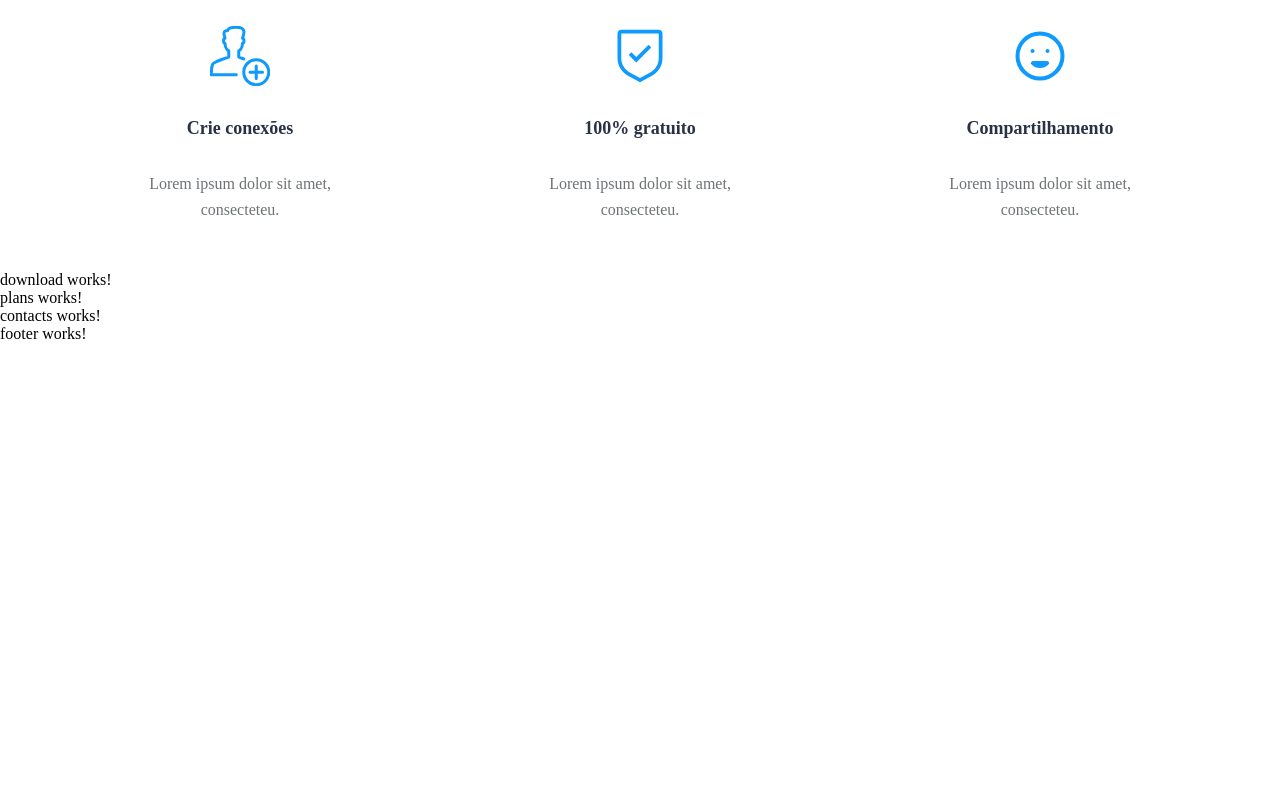
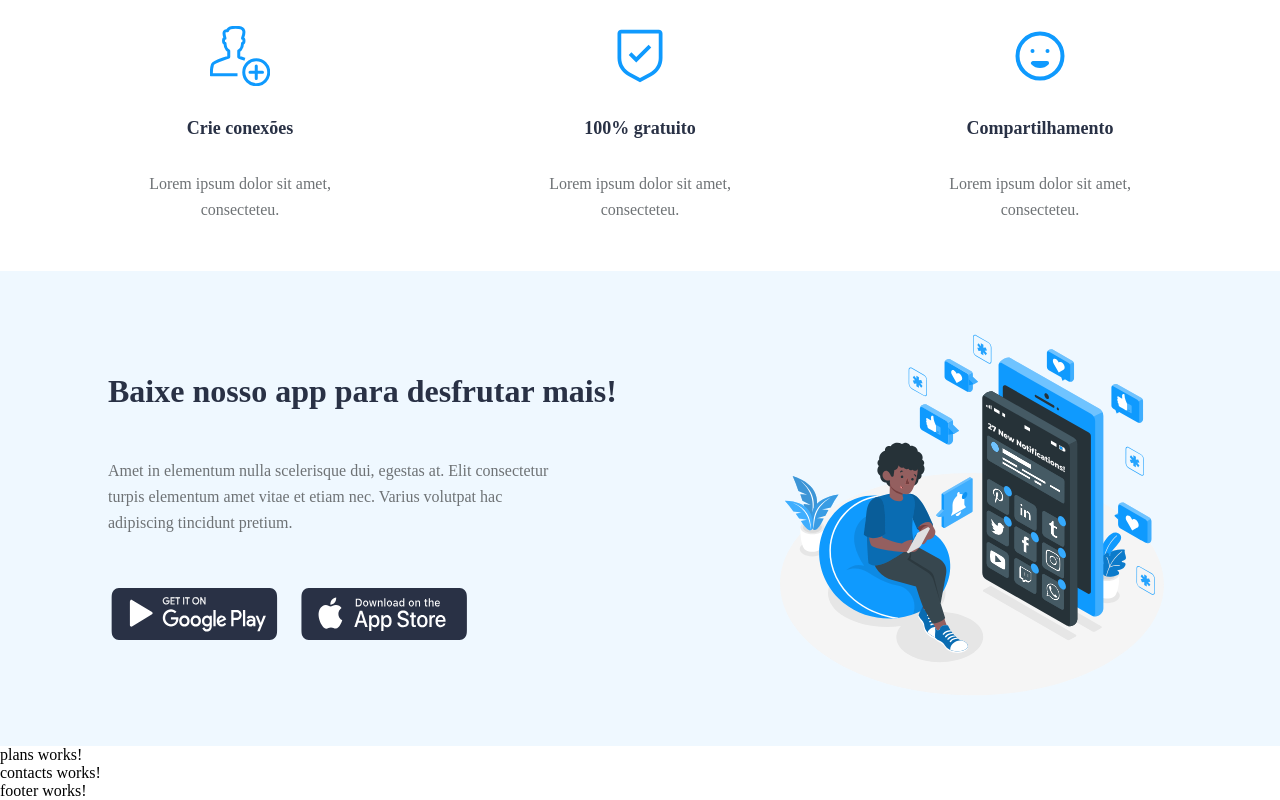
Before and after one commit to GustavoCremonez/Rachi, an Angular app: page / in a window 1280 px wide. Shown: the part 849-1649 px from the top of the page. Before the commit the page ends 1192 px from the top, so only its background shows below. Built offline with nearby package versions, Linux system fonts and the light colour scheme.

Commit message:
:sparkles: feat: Seção para download do app

```diff
--- a/src/app/components/download/download.component.html
+++ b/src/app/components/download/download.component.html
@@ -1 +1,23 @@
-<p>download works!</p>
+<section>
+  <article>
+    <h4>Baixe nosso app para desfrutar mais!</h4>
+    <p>
+      Amet in elementum nulla scelerisque dui, egestas at. Elit consectetur
+      turpis elementum amet vitae et etiam nec. Varius volutpat hac adipiscing
+      tincidunt pretium.
+    </p>
+
+    <span>
+      <img
+        src="/assets/google-play.SVG"
+        alt="Imagem de redirecionamento para a loja da google"
+      />
+
+      <img
+        src="/assets/app-store.SVG"
+        alt="Imagem de redirecionamento para a loja da apple"
+      />
+    </span>
+  </article>
+  <img src="/assets/illustration2.svg" alt="" />
+</section>
--- a/src/app/components/download/download.component.scss
+++ b/src/app/components/download/download.component.scss
@@ -0,0 +1,35 @@
+section {
+  background-color: #eff8ff;
+  height: 475px;
+  display: flex;
+  align-items: center;
+  justify-content: space-around;
+  padding: 4rem;
+
+  article {
+    width: 50%;
+    display: flex;
+    flex-direction: column;
+    gap: 3rem;
+
+    h4 {
+      font-size: 32px;
+      font-weight: 600;
+      color: var(--foreground-color);
+    }
+
+    p {
+      padding-right: 8rem;
+      font-size: 16px;
+      font-weight: 400;
+      line-height: 26px;
+      color: var(--secondary-color);
+      text-align: start;
+    }
+
+    span {
+      display: flex;
+      gap: 1rem;
+    }
+  }
+}
```
